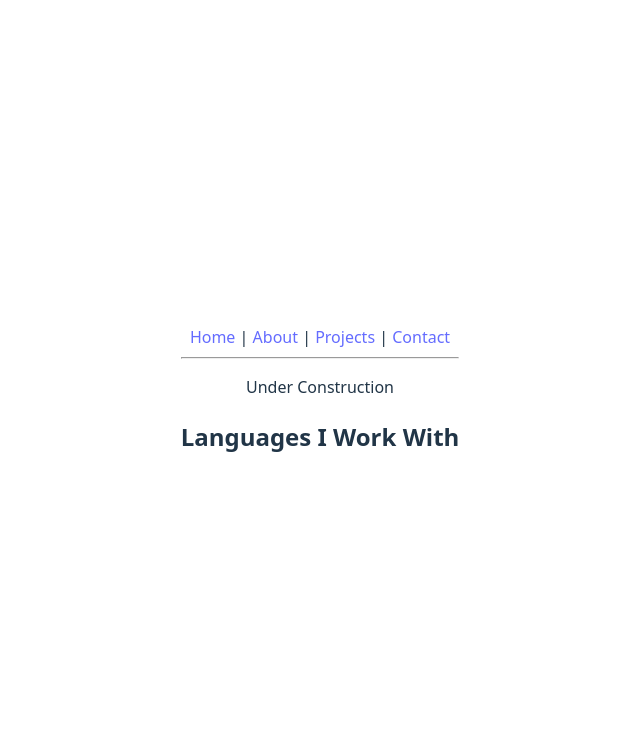
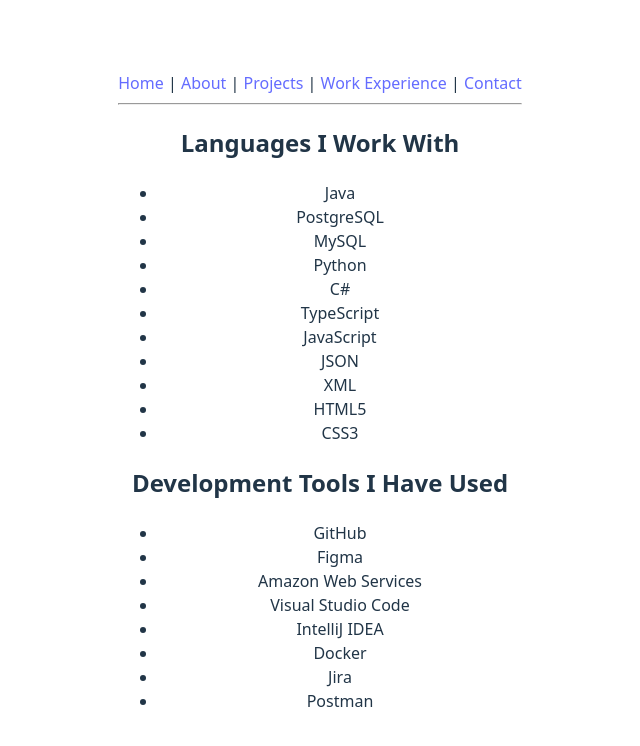
Before and after one commit to rcb2957/portfolio, a React (Vite) app in the folder personal-site/: page /about in a window 1280 px wide. Shown: the top 746 px of the page, without its empty margins (320-960 px from the left). Built offline with nearby package versions, Linux system fonts and the light colour scheme.

Commit message:
Added Programming Languages and Development Software to About Page

```diff
--- a/personal-site/src/About.jsx
+++ b/personal-site/src/About.jsx
@@ -5,8 +5,35 @@
 
     return (
         <>
-           <p>Under Construction</p>
-           <h2>Languages I Work With</h2>
+            <h2>Languages I Work With</h2>
+            <ul>
+                <li>Java</li>
+                <li>PostgreSQL</li>
+                <li>MySQL</li>
+                <li>Python</li>
+                <li>C#</li>
+                <li>TypeScript</li>
+                <li>JavaScript</li>
+                <li>JSON</li>
+                <li>XML</li>
+                <li>HTML5</li>
+                <li>CSS3</li>
+            </ul>
+
+            <h2></h2>
+
+            <h2>Development Tools I Have Used</h2>
+            <ul>
+                <li>GitHub</li>
+                <li>Figma</li>
+                <li>Amazon Web Services</li>
+                <li>Visual Studio Code</li>
+                <li>IntelliJ IDEA</li>
+                <li>Docker</li>
+                <li>Jira</li>
+                <li>Postman</li>
+            </ul>
+
 
         </>
     );
--- a/personal-site/src/App.jsx
+++ b/personal-site/src/App.jsx
@@ -13,6 +13,9 @@
 
   return (
     <>
+    {/* <a href="/resume.pdf" download>
+      Download Resume
+    </a> */}
       <div>
         <BrowserRouter>
           {/* Links to the different pages of the site */}
@@ -20,6 +23,7 @@
             <Link to="/">Home</Link> |{" "}
             <Link to="/about">About</Link> |{" "}
             <Link to="/projects">Projects</Link> |{" "}
+            <Link to="/work">Work Experience</Link> |{" "}
             <Link to="/contact">Contact</Link>
           </nav>
 
@@ -29,6 +33,7 @@
           <Routes>
             <Route path="/" element={<Home />} />
             <Route path="/about" element={<About />} />
+            <Route path="/work" element={<About />} />
             <Route path="/projects" element={<Projects />} />
             <Route path="/contact" element={<Contact />} />
           </Routes>
```
Also changed, not shown: 1 other file (tests, documents, lock files or other folders).
